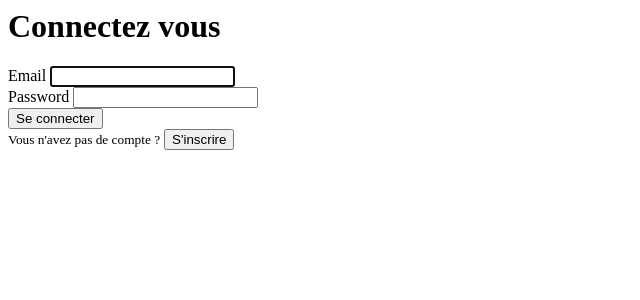
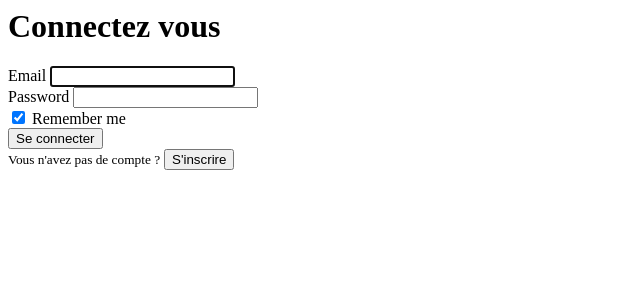
Before and after one commit to laugere/Pelican, a Symfony app: template templates/security/login.html.twig in a window 1280 px wide. Shown: the top 300 px of the page, without its empty margins (0-640 px from the left). Run offline with Twig, Linux system fonts and the light colour scheme; the template is opened without the code that fills it, so the values that code supplies are empty; some libraries are stand-ins or nearby versions.

Commit message:
adding remember me

```diff
--- a/templates/security/login.html.twig
+++ b/templates/security/login.html.twig
@@ -45,6 +45,10 @@
 					<label for="inputPassword">Password</label>
 					<input type="password" name="password" id="inputPassword" class="form-control" required>
 				</div>
+				<div class="form-group">
+					<input type="checkbox" id="remember_me" name="_remember_me" checked/>
+					<label for="remember_me">Remember me</label>
+				</div>
 				<input type="hidden" name="_csrf_token" value="{{ csrf_token('authenticate') }}">
 				<div class="form-group">
 					<button class="btn btn-outline-success" type="submit">
```
Also changed, not shown: 1 other file.
